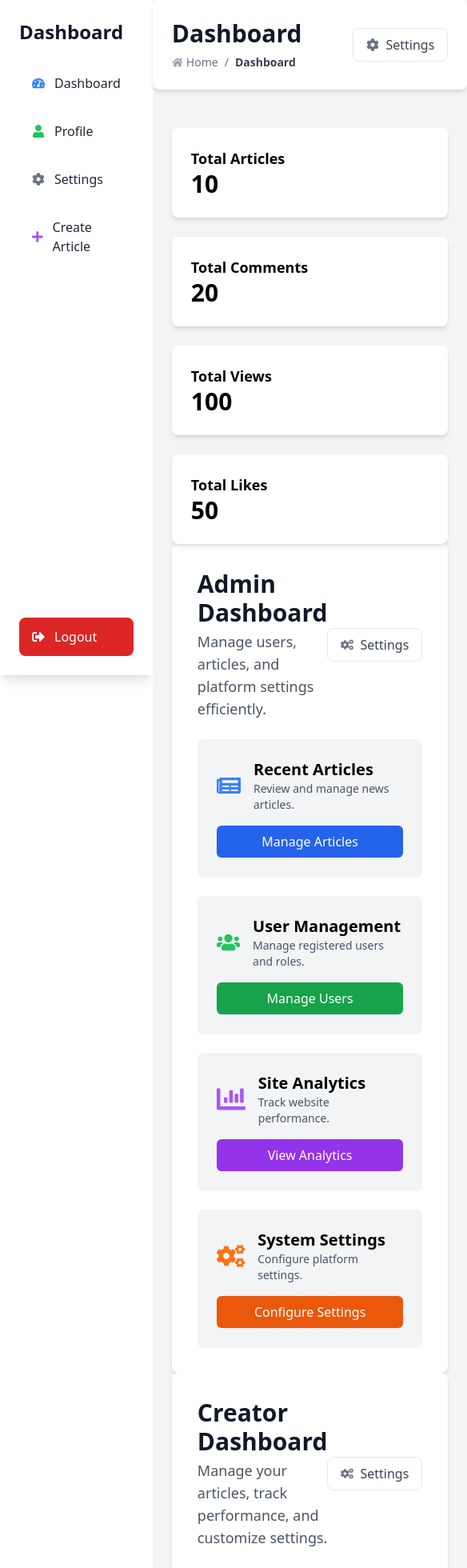
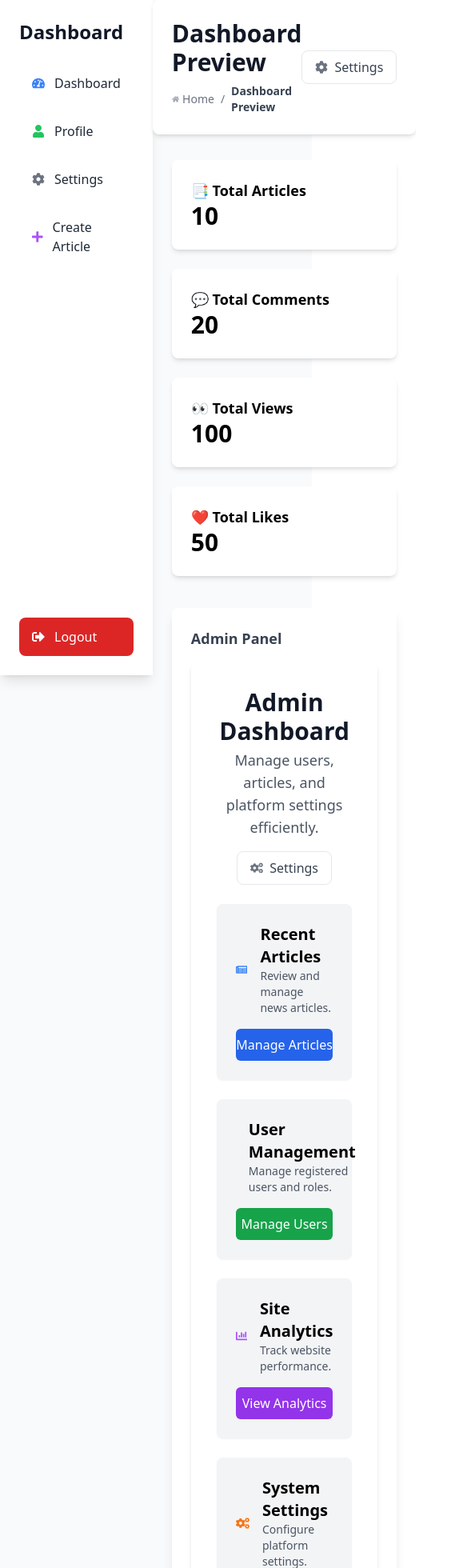
Before and after one commit to fabriceCODER/ukuri, a Next.js app in the folder frontend/: page /test in a window 390 px wide. Shown: the top 1960 px of the page at 80% size, 584 px wide, since content can reach past the window. Built offline with nearby package versions, Linux system fonts and the light colour scheme.

Commit message:
feat: dashboard sidebar improvements

```diff
--- a/frontend/app/dashboard/page.tsx
+++ b/frontend/app/dashboard/page.tsx
@@ -1,4 +1,5 @@
-"use client"
+"use client";
+
 import useAuth from "@/hooks/useAuth";
 import Sidebar from "@/components/dashboard/Sidebar";
 import DashboardHeader from "@/components/dashboard/DashboardHeader";
@@ -13,7 +14,7 @@ const Dashboard = () => {
 
     if (isLoading) {
         return (
-            <div className="flex justify-center items-center h-screen">
+            <div className="flex justify-center items-center h-screen bg-gray-100">
                 <Spinner />
             </div>
         );
@@ -21,31 +22,35 @@ const Dashboard = () => {
 
     if (!isAuthenticated || !user) {
         return (
-            <div className="flex justify-center items-center h-screen">
-                <p className="text-lg font-semibold text-gray-600">Unauthorized. Please log in.</p>
+            <div className="flex flex-col justify-center items-center h-screen bg-gray-100">
+                <p className="text-xl font-semibold text-gray-600">🚫 Unauthorized Access</p>
+                <p className="text-md text-gray-500">Please log in to continue.</p>
             </div>
         );
     }
 
     return (
-        <div className="flex">
+        <div className="flex min-h-screen bg-gray-50">
             {/* Sidebar */}
             <Sidebar />
 
-            <div className="flex-1 bg-gray-100">
+            <div className="flex-1 flex flex-col">
                 {/* Header */}
-                <DashboardHeader title="Dashboard" />
+                <DashboardHeader title="Dashboard Overview" />
 
-                <div className="container mx-auto px-6 py-12">
-                    <div className="grid md:grid-cols-3 gap-6">
-                        <StatsWidget title="Total Articles" value={user.totalArticles} />
-                        <StatsWidget title="Total Comments" value={user.totalComments} />
-                        <StatsWidget title="Total Views" value={user.totalViews} />
-                        <StatsWidget title="Total Likes" value={user.totalLikes} />
+                <div className="px-8 py-10">
+                    {/* Stats Section */}
+                    <div className="grid grid-cols-1 sm:grid-cols-2 md:grid-cols-4 gap-6 mb-10">
+                        <StatsWidget title="📑 Total Articles" value={user.totalArticles} />
+                        <StatsWidget title="💬 Total Comments" value={user.totalComments} />
+                        <StatsWidget title="👀 Total Views" value={user.totalViews} />
+                        <StatsWidget title="❤️ Total Likes" value={user.totalLikes} />
                     </div>
 
-                    {/* Role-based Panels */}
-                    {user.role === "admin" ? <AdminPanel /> : <CreatorPanel />}
+                    {/* Role-Based Dashboard Panel */}
+                    <div className="bg-white shadow-lg p-6 rounded-lg">
+                        {user.role === "admin" ? <AdminPanel /> : <CreatorPanel />}
+                    </div>
                 </div>
             </div>
         </div>
--- a/frontend/app/test/page.tsx
+++ b/frontend/app/test/page.tsx
@@ -1,4 +1,5 @@
 "use client";
+
 import Sidebar from "@/components/dashboard/Sidebar";
 import DashboardHeader from "@/components/dashboard/DashboardHeader";
 import AdminPanel from "@/components/dashboard/AdminPanel";
@@ -8,7 +9,7 @@ import Spinner from "@/components/common/Spinner";
 import React from "react";
 
 const Dashboard = () => {
-    // Temporary hard-coded values for testing
+    // 🔧 Temporary hard-coded values for testing
     const isLoading = false;
     const isAuthenticated = true;
     const user = {
@@ -16,12 +17,12 @@ const Dashboard = () => {
         totalComments: 20,
         totalViews: 100,
         totalLikes: 50,
-        role: "admin" // or "creator"
+        role: "admin", // Change to "creator" to test
     };
 
     if (isLoading) {
         return (
-            <div className="flex justify-center items-center h-screen">
+            <div className="flex justify-center items-center h-screen bg-gray-100">
                 <Spinner />
             </div>
         );
@@ -29,31 +30,42 @@ const Dashboard = () => {
 
     if (!isAuthenticated || !user) {
         return (
-            <div className="flex justify-center items-center h-screen">
-                <p className="text-lg font-semibold text-gray-600">Unauthorized. Please log in.</p>
+            <div className="flex flex-col justify-center items-center h-screen bg-gray-100">
+                <p className="text-xl font-semibold text-gray-600">🚫 Unauthorized Access</p>
+                <p className="text-md text-gray-500">Please log in to continue.</p>
             </div>
         );
     }
 
     return (
-        <div className="flex">
+        <div className="flex min-h-screen bg-gray-50">
             {/* Sidebar */}
             <Sidebar />
 
-            <div className="flex-1 bg-gray-100">
+            <div className="flex-1 flex flex-col">
                 {/* Header */}
-                <DashboardHeader title="Dashboard" />
+                <DashboardHeader title="Dashboard Preview" />
 
-                <div className="container mx-auto px-6 py-12">
-                    <div className="grid md:grid-cols-3 gap-6">
-                        <StatsWidget title="Total Articles" value={user.totalArticles} />
-                        <StatsWidget title="Total Comments" value={user.totalComments} />
-                        <StatsWidget title="Total Views" value={user.totalViews} />
-                        <StatsWidget title="Total Likes" value={user.totalLikes} />
+                <div className="px-6 py-8">
+                    {/* Stats Section */}
+                    <div className="grid grid-cols-1 sm:grid-cols-2 lg:grid-cols-4 gap-6 mb-10">
+                        <StatsWidget title="📑 Total Articles" value={user.totalArticles} />
+                        <StatsWidget title="💬 Total Comments" value={user.totalComments} />
+                        <StatsWidget title="👀 Total Views" value={user.totalViews} />
+                        <StatsWidget title="❤️ Total Likes" value={user.totalLikes} />
                     </div>
-                    {/* Role-based Panels */}
-                    {user.role === "admin" ? <AdminPanel /> : <CreatorPanel />}
-                   <CreatorPanel />
+
+                    {/* Role-Based Panels */}
+                    <div className="grid grid-cols-1 md:grid-cols-2 gap-6">
+                        <div className="bg-white shadow-lg p-6 rounded-lg">
+                            <h3 className="text-lg font-semibold text-gray-700 mb-4">Admin Panel</h3>
+                            <AdminPanel />
+                        </div>
+                        <div className="bg-white shadow-lg p-6 rounded-lg">
+                            <h3 className="text-lg font-semibold text-gray-700 mb-4">Creator Panel</h3>
+                            <CreatorPanel />
+                        </div>
+                    </div>
                 </div>
             </div>
         </div>
--- a/frontend/components/dashboard/AdminPanel.tsx
+++ b/frontend/components/dashboard/AdminPanel.tsx
@@ -7,8 +7,8 @@ const AdminPanel = () => {
     return (
         <div className="bg-white p-8 shadow-md rounded-lg">
             {/* Header Section */}
-            <div className="flex items-center justify-between mb-6">
-                <div>
+            <div className="flex flex-col md:flex-row items-center justify-between mb-6">
+                <div className="text-center md:text-left mb-4 md:mb-0">
                     <h2 className="text-3xl font-bold text-gray-900">Admin Dashboard</h2>
                     <p className="text-lg text-gray-600 mt-1">
                         Manage users, articles, and platform settings efficiently.
@@ -23,7 +23,7 @@ const AdminPanel = () => {
             </div>
 
             {/* Admin Panel Grid */}
-            <div className="grid grid-cols-1 md:grid-cols-2 lg:grid-cols-4 gap-6">
+            <div className="grid grid-cols-1 sm:grid-cols-2 lg:grid-cols-4 gap-6">
                 {/* Recent Articles */}
                 <div className="bg-gray-100 p-6 rounded-lg shadow-sm hover:shadow-md transition">
                     <div className="flex items-center gap-4">
--- a/frontend/components/dashboard/CreatorPanel.tsx
+++ b/frontend/components/dashboard/CreatorPanel.tsx
@@ -7,8 +7,8 @@ const CreatorPanel = () => {
     return (
         <div className="bg-white p-8 shadow-md rounded-lg">
             {/* Header Section */}
-            <div className="flex items-center justify-between mb-6">
-                <div>
+            <div className="flex flex-col md:flex-row items-center justify-between mb-6">
+                <div className="text-center md:text-left mb-4 md:mb-0">
                     <h2 className="text-3xl font-bold text-gray-900">Creator Dashboard</h2>
                     <p className="text-lg text-gray-600 mt-1">
                         Manage your articles, track performance, and customize settings.
@@ -23,7 +23,7 @@ const CreatorPanel = () => {
             </div>
 
             {/* Creator Panel Grid */}
-            <div className="grid grid-cols-1 md:grid-cols-2 lg:grid-cols-3 gap-6">
+            <div className="grid grid-cols-1 sm:grid-cols-2 lg:grid-cols-3 gap-6">
                 {/* Create New Article */}
                 <div className="bg-gray-100 p-6 rounded-lg shadow-sm hover:shadow-md transition">
                     <div className="flex items-center gap-4">
```
